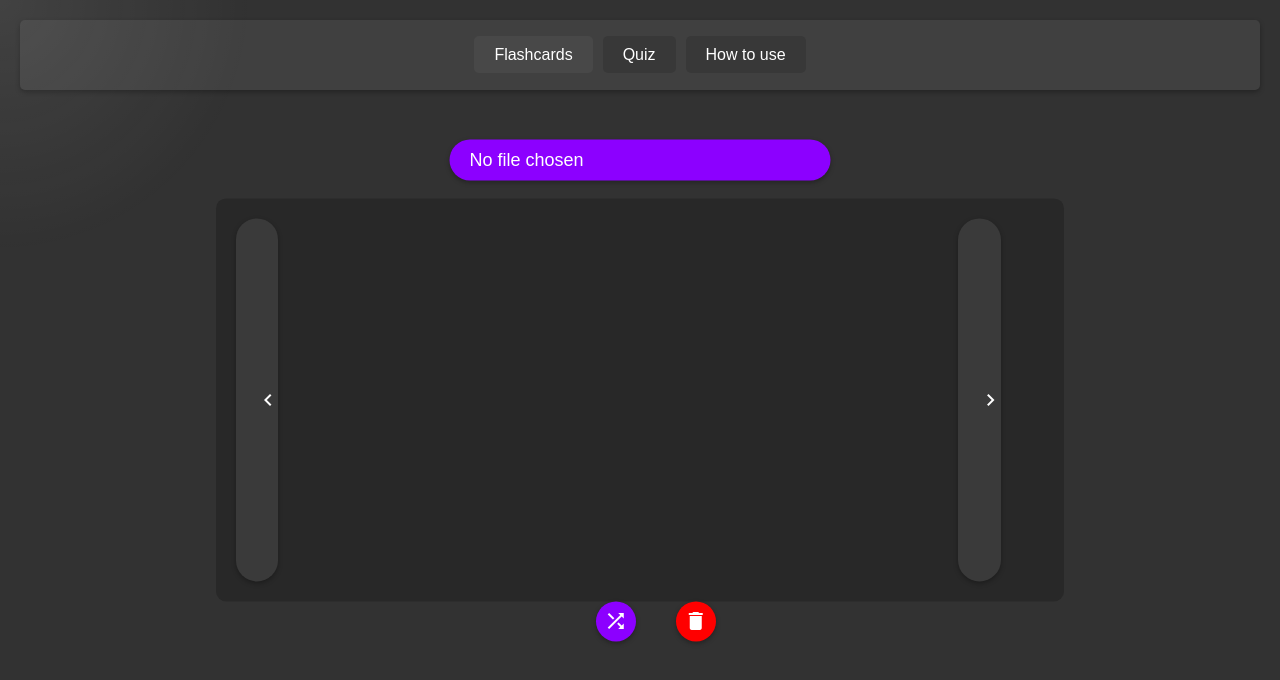
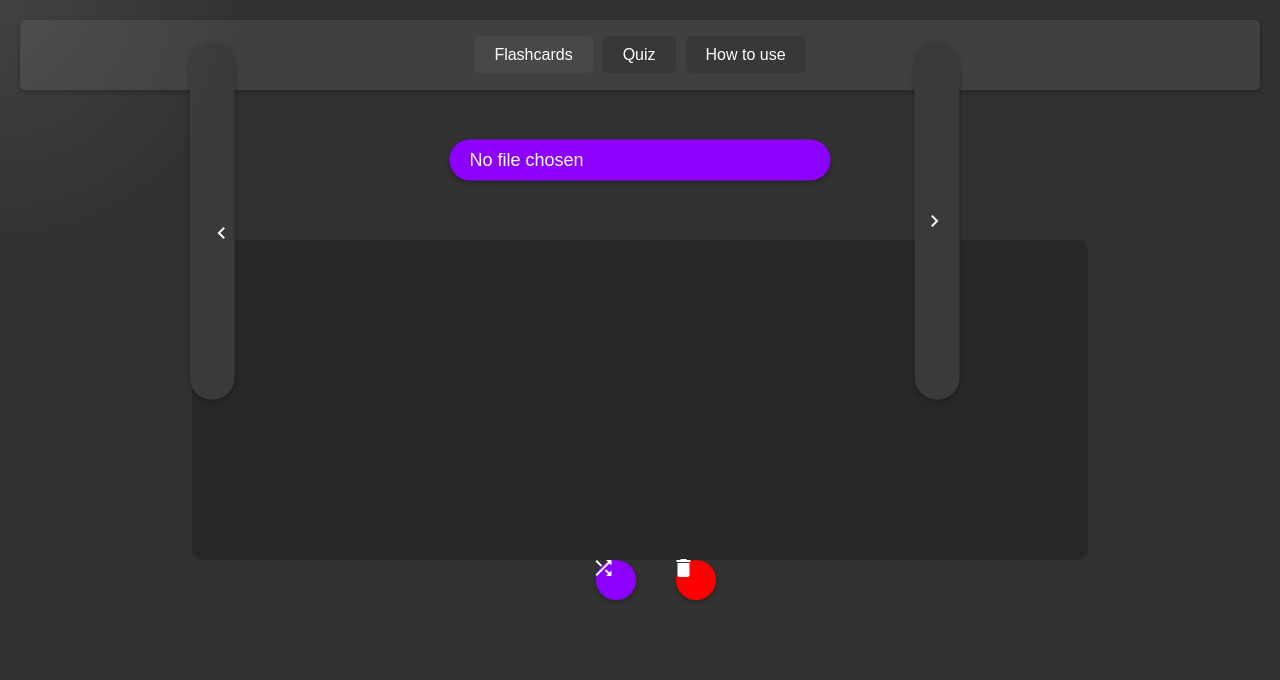
Before and after one commit to wljal/latin-flashcards, a plain HTML site: page index.html in a window 1280 px wide. Drawn offline with nearby package versions, Linux system fonts and the light colour scheme.

Commit message:
fix scaling

```diff
--- a/style.css
+++ b/style.css
@@ -39,6 +39,8 @@ nav {
     position: absolute;
     top: 50%;
     left: 50%;
+    width: 70vw;
+    height: 40vh;
     transform: translate(-50%, -50%);
 }
 
@@ -105,6 +107,7 @@ h1 {
     justify-content: center;
     align-content: center;
     transition: background-color 0.3s ease;
+    transform: translate(-50%, -50%);
 }
 
 .next-button:hover {
@@ -115,6 +118,7 @@ h1 {
 .button-icon {
     align-self: center;
     justify-self: center;
+    transform: translate(-50%, -50%);
 }
 
 .bottom-buttons {
```
